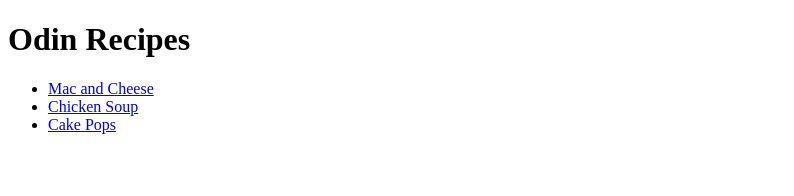
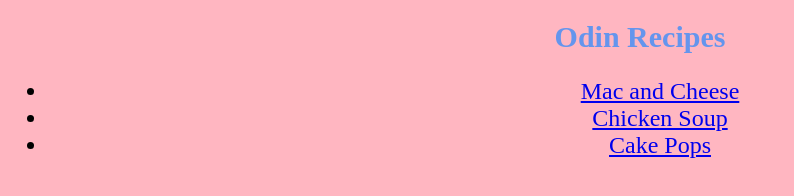
Before and after one commit to daphnegauthier/odin-recipes, a plain HTML site: page index.html in a window 1280 px wide. Shown: the whole page, without its empty margins (0-794 px from the left). Drawn offline with Linux system fonts and the light colour scheme.

Commit message:
Add CSS elements

```diff
--- a/index.html
+++ b/index.html
@@ -5,6 +5,7 @@
     <meta http-equiv="X-UA-Compatible" content="IE=edge">
     <meta name="viewport" content="width=device-width, initial-scale=1.0">
     <title>Document</title>
+    <link rel="stylesheet" href="style.css">
 </head>
 <body>
     <h1>Odin Recipes</h1>
--- /dev/null
+++ b/style.css
@@ -0,0 +1,16 @@
+h1{
+    text-align: center;
+    color: cornflowerblue;
+    font-weight: bold;
+    font-size: 30px;
+}
+
+ul{
+    text-align: center;
+    font-size: 24px;
+    font-family: 'Times New Roman', Times, serif;
+}
+
+*{
+    background-color: lightpink;
+}
```
